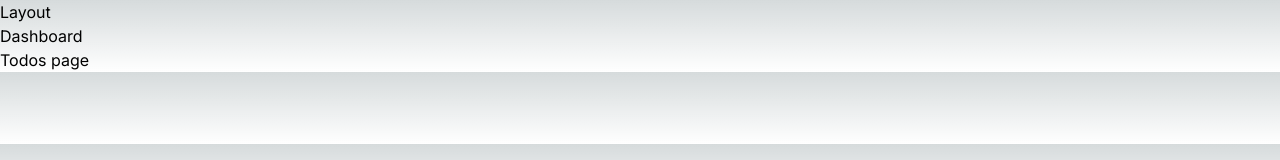
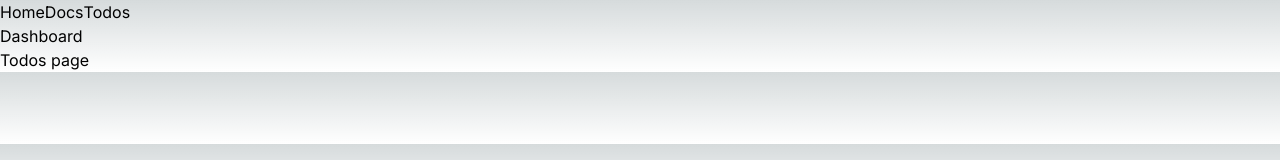
Before and after one commit to Rasyidannas/frontendmaster_next, a Next.js app: page /todos in a window 1280 px wide. Shown: the top 160 px of the page. Built offline with nearby package versions, Linux system fonts and the light colour scheme.

Commit message:
3/11. Navigation.mp4

```diff
--- a/app/layout.tsx
+++ b/app/layout.tsx
@@ -1,5 +1,6 @@
 import './globals.css'
 import { Inter } from 'next/font/google'
+import Link from 'next/link'
 
 const inter = Inter({ subsets: ['latin'] })
 
@@ -7,6 +8,12 @@
   title: 'Create Next App',
   description: 'Generated by create next app',
 }
+
+const links = [
+  {href: '/', label: 'Home'},
+  {href: '/docs', label: 'Docs'},
+  {href: '/todos', label: 'Todos'},
+]
 
 export default function RootLayout({
   children,
@@ -16,7 +23,17 @@
   return (
     <html lang="en">
       <body className={inter.className}>
-        <h1>Layout</h1>
+        <header>
+          <nav>
+            <ul className='flex item-center'>
+            {links.map((link) => (
+                <li key={link.href}>
+                  <Link href={link.href}>{link.label}</Link>
+                </li>
+              ))}
+            </ul>
+          </nav>
+        </header>
         {children}
       </body>
     </html>
```
